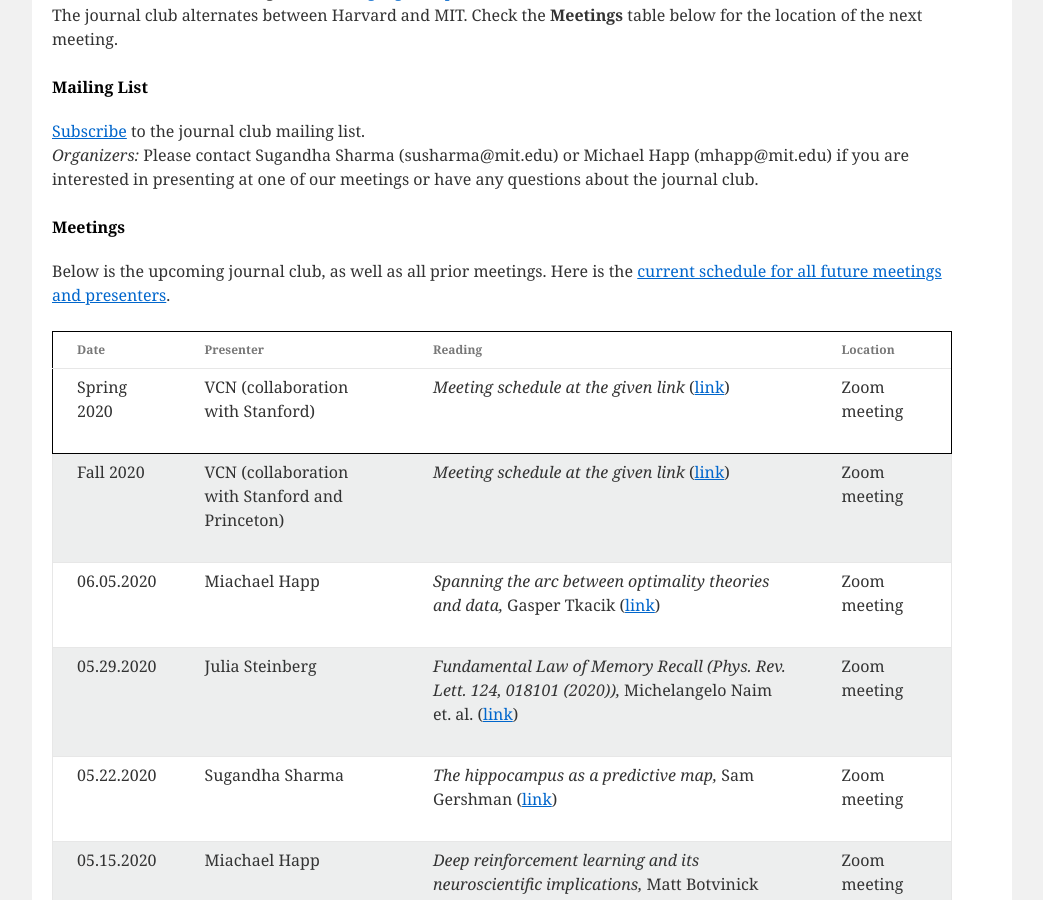
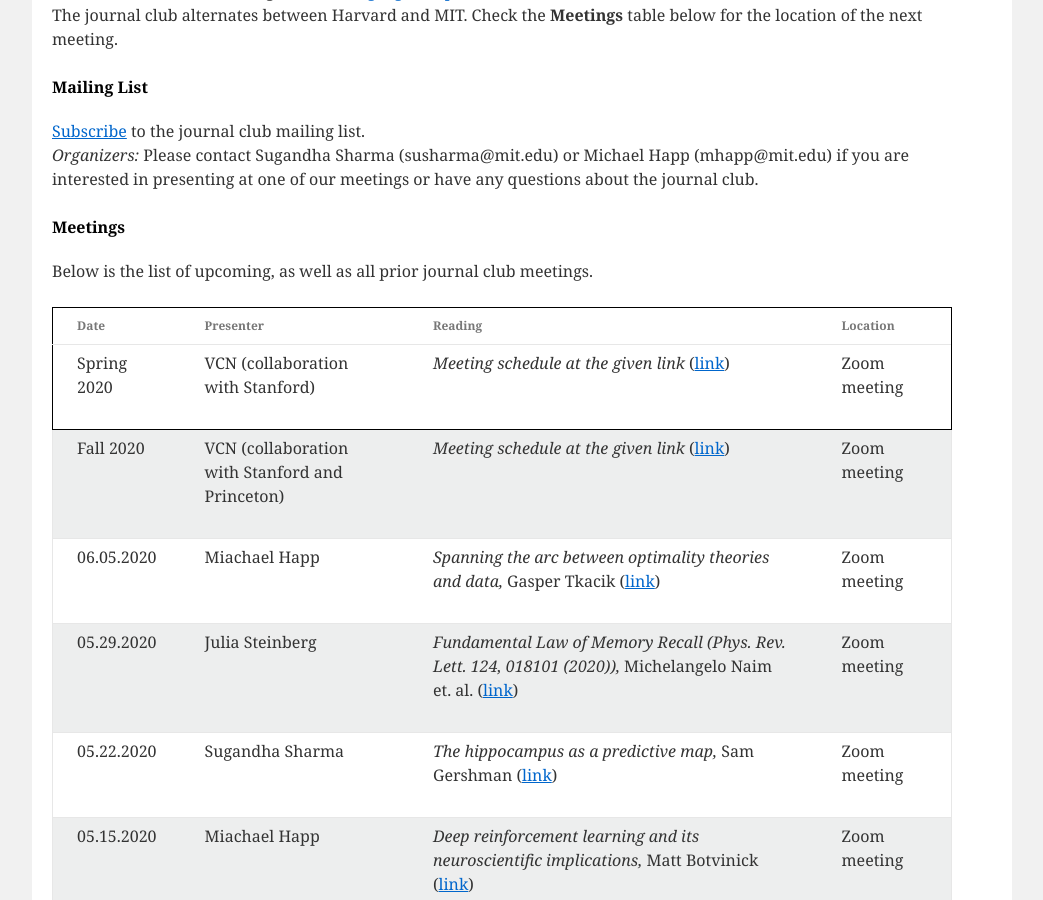
Before and after one commit to compneurojc/compneurojc.github.io, a Jekyll site: the page built from index.html, in a window 1280 px wide and 900 px high, scrolled down 563 px. Shown: the whole window, without its empty margins (118-1161 px from the left). Built offline with Jekyll 4.4.1, drawn with Linux system fonts in a browser that asks for light colours.

Commit message:
Update index.html

```diff
--- a/index.html
+++ b/index.html
@@ -31,7 +31,7 @@
 
   <!-- Meetings -->
   <h4><b>Meetings</b></h4>
-  <p>Below is the upcoming journal club, as well as all prior meetings. Here is the <a href="https://docs.google.com/document/d/1R22wozrFV9zR0F2fuqeR5Q8GmArk1BLQcAn0TwNOhsU/edit?usp=sharing">current schedule for all future meetings and presenters</a>.</p>
+  <p>Below is the list of upcoming, as well as all prior journal club meetings.</p>
   {% include meetings.html %}
 
 </div><!-- #content -->
```
